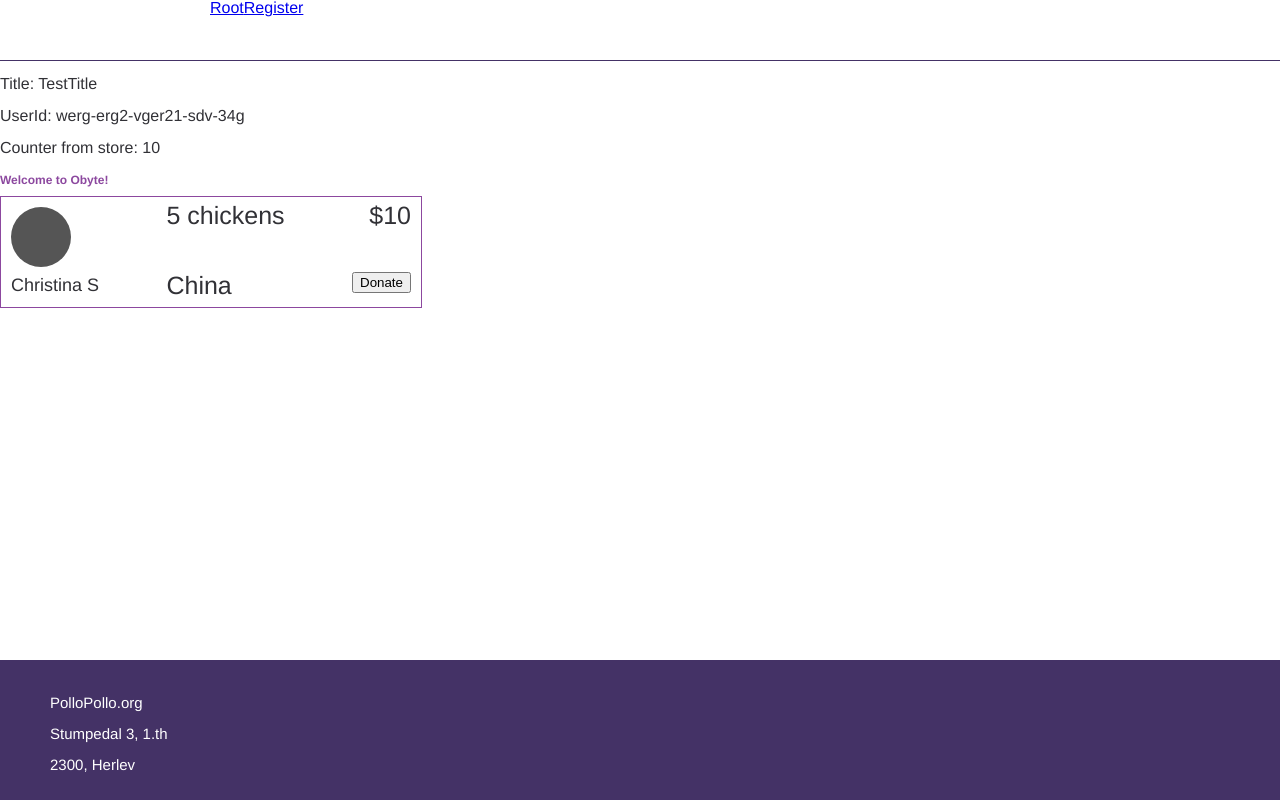
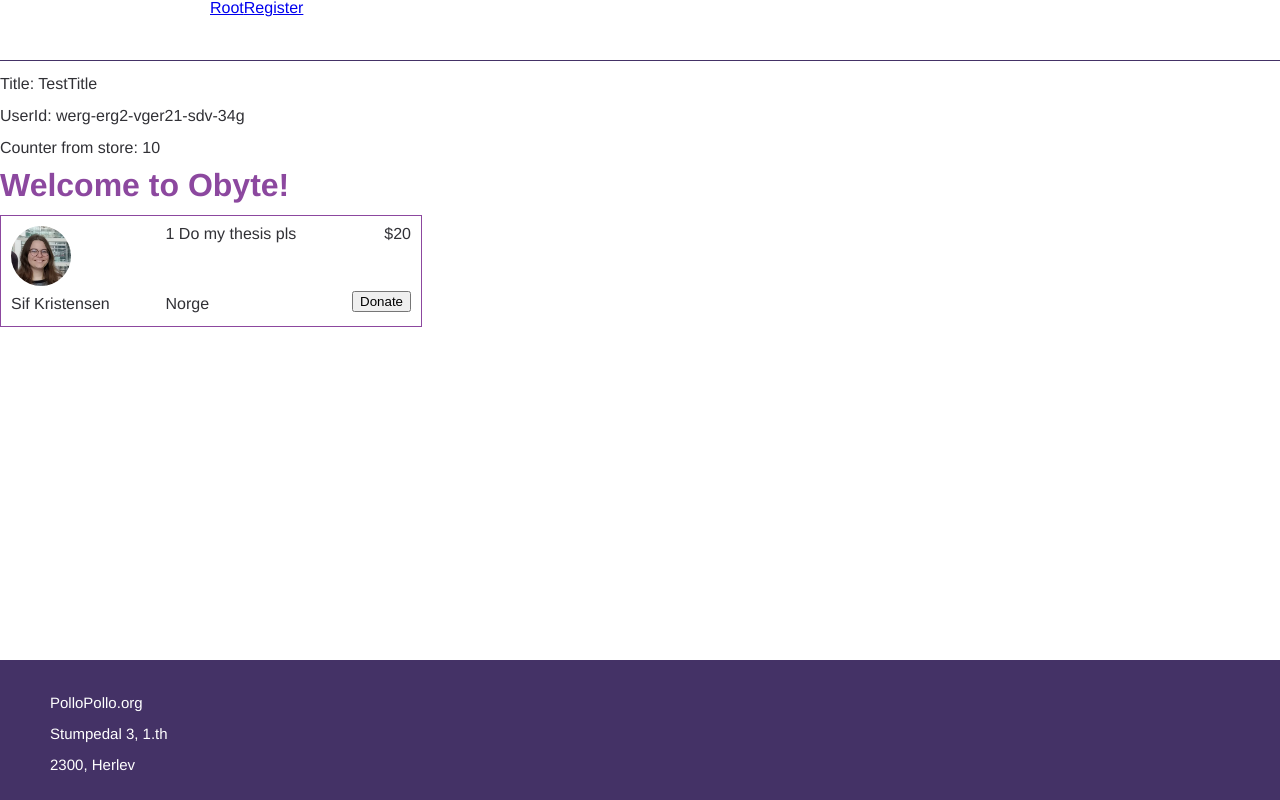
Before and after one commit to pollopollo-org/front-end, a React app: page / in a window 1280 px wide. Built offline with nearby package versions, Linux system fonts and the light colour scheme.

Commit message:
application receiving data from dummyApplication, thumbnail is now img

```diff
--- a/src/assets/dummy/dummyApplication.json
+++ b/src/assets/dummy/dummyApplication.json
@@ -1,3 +1,8 @@
 {
-
+    "name": "Sif Kristensen",
+    "product": "Do my thesis pls",
+    "amount": "1",
+    "price": "$20",
+    "country": "Norge",
+    "thumbnail": "src/assets/dummy/sif.PNG"
 }
--- a/src/ts/components/elements/Application/Application.tsx
+++ b/src/ts/components/elements/Application/Application.tsx
@@ -1,6 +1,9 @@
 import React from "react";
 
+
 import { colors } from "src/ts/config/colors";
+
+import dummyApplication from "../../../../assets/dummy/dummyApplication.json";
 
 /**
  * Application template to contain information about the donation
@@ -19,17 +22,17 @@ export class Application extends React.PureComponent {
                 <div className="application-border">
                     <div className="application">
                         <div className="section-thumbnail">
-                            <div className="thumbnail" />
-                            <div className="name">Christina S</div>
+                            <img className="thumbnail" src={ require("src/assets/dummy/sif.PNG") } />
+                            <div className="name">{ dummyApplication.name }</div>
                         </div>
 
                         <div className="section">
-                            <div className="product">5 chickens</div>
-                            <div className="country">China</div>
+                            <div className="product">{ dummyApplication.amount } { dummyApplication.product }</div>
+                            <div className="country">{ dummyApplication.country }</div>
                         </div>
 
                         <div className="section">
-                            <div className="price">$10</div>
+                            <div className="price">{ dummyApplication.price }</div>
                             <button className="donateButton">Donate</button>
                         </div>
 
@@ -43,25 +46,22 @@ export class Application extends React.PureComponent {
                         width: 400px;
                         padding: 10px 10px 0px 10px;
                         border: 1px solid ${ colors.secondaryColor };
-                        transition: 0.3s;
                     }
 
                     .application-border:hover {
-                        box-shadow: 0 4px 8px 0 rgba(0, 0, 0, 0.2), 0 6px 20px 0 rgba(0, 0, 0, 0.19);
+                        border: 1px solid ${ colors.primaryColor };
                     }
 
 					.application {
                         display: flex;
                         flex-direction: row;
                         justify-content: space-between;
-                        font-size: 25px;
 					}
 
                     .section-thumbnail {
                         display: flex;
                         flex-direction: column;
                         justify-content: space-between;
-                        font-size: 18px;
                     }
 
                     .section {
@@ -74,7 +74,6 @@ export class Application extends React.PureComponent {
                         margin-bottom: 10px;
                         height: 60px;
                         width: 60px;
-                        background-color: #555;
                         border-radius: 50%;
                     }
 
--- a/src/ts/components/pages/FrontPage/FrontPage.tsx
+++ b/src/ts/components/pages/FrontPage/FrontPage.tsx
@@ -25,7 +25,6 @@ export class FrontPage extends React.PureComponent{
 
                 <style jsx>{`
                     h1{
-                        font-size: 75%;
                         color: ${ colors.secondaryColor };
                     }
 
```
Also changed, not shown: src/assets/dummy/sif.PNG (added).
